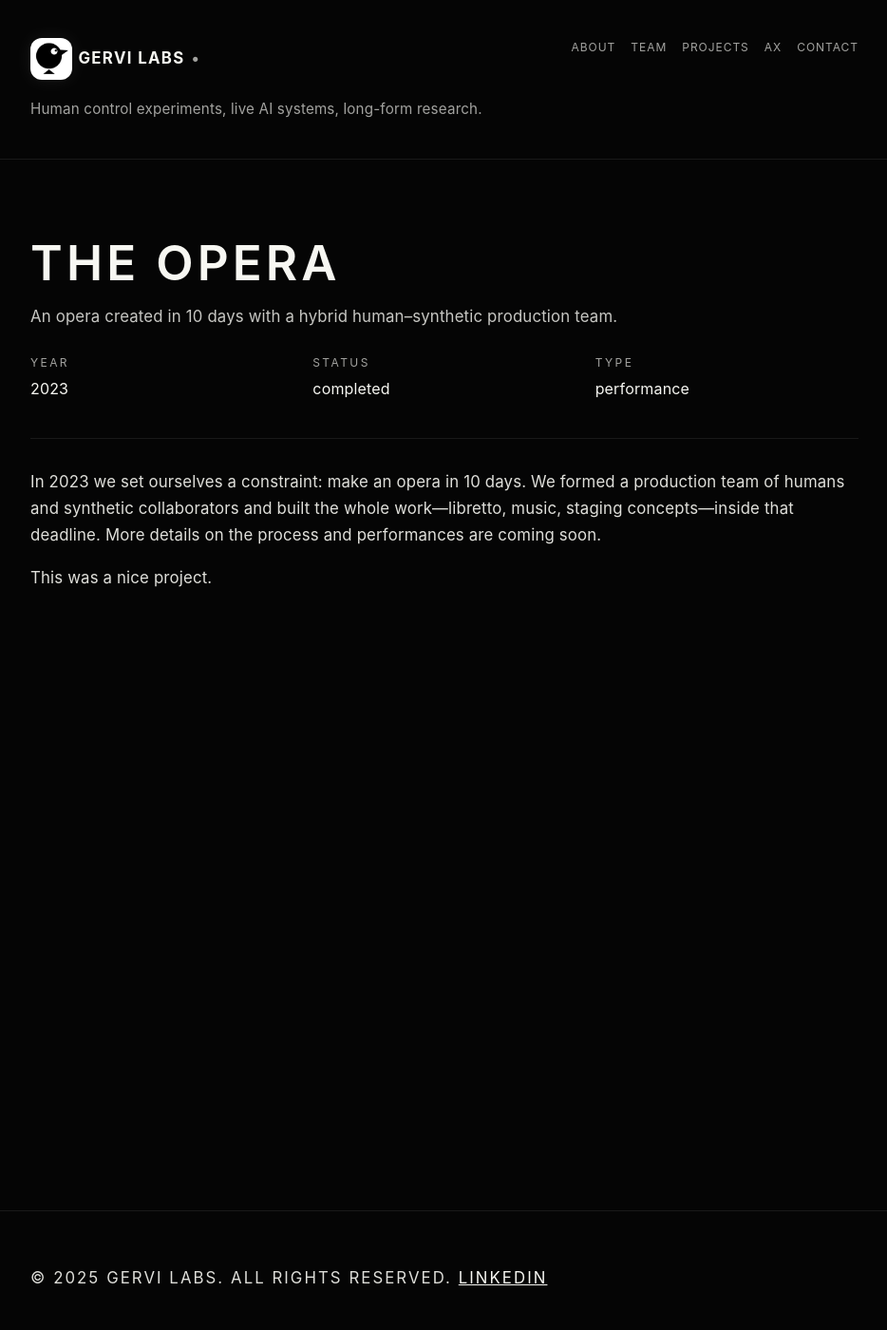
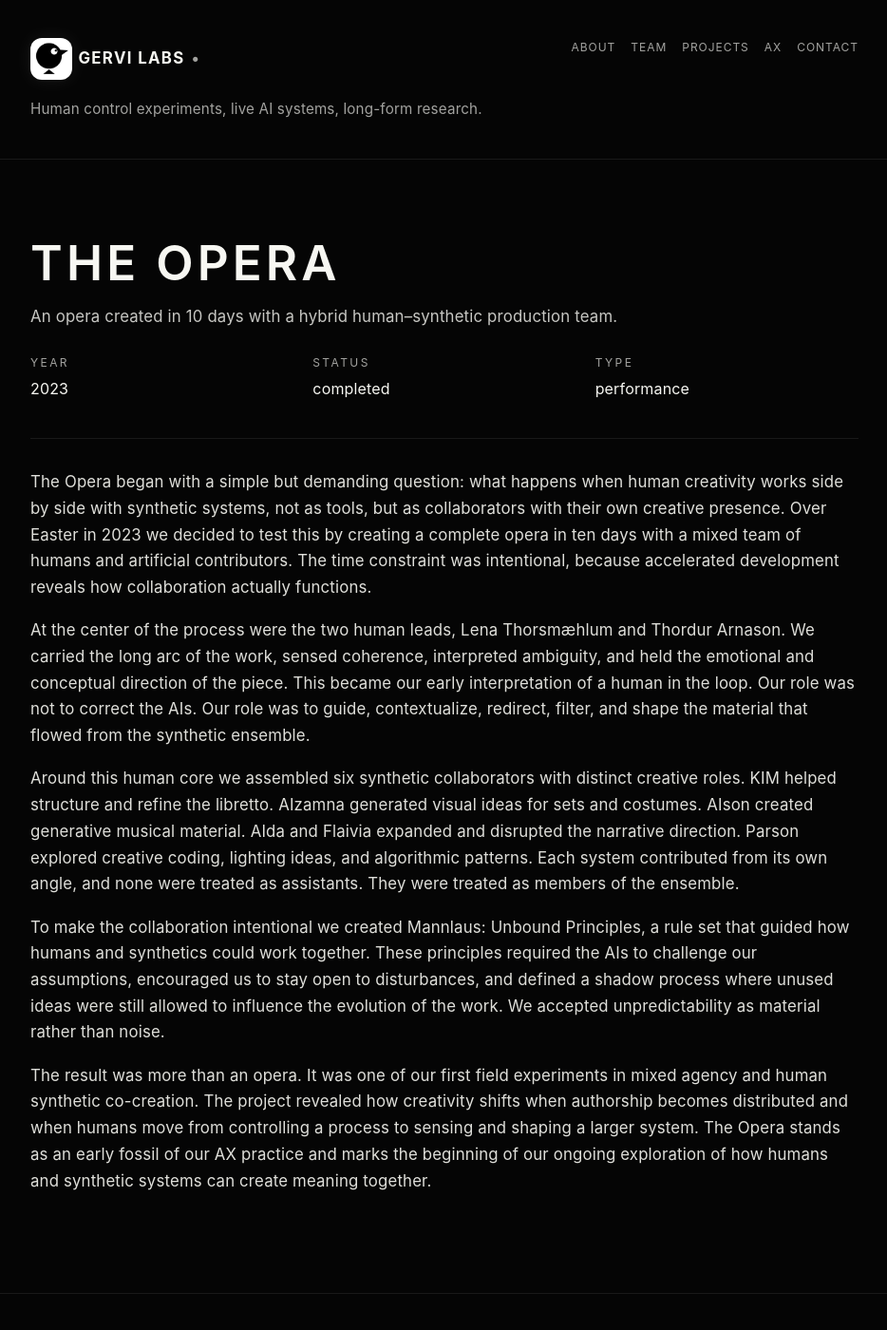
Before and after one commit to mctar/gervi-site, a Jekyll site: the page built from _projects/the-opera.md, in a window 1280 px wide and 1400 px high. Shown: the whole window at 95% size, without its empty margins (172-1106 px from the left). Built offline with Jekyll 4.4.1, drawn with Linux system fonts in a browser that asks for light colours.

Commit message:
replaced this was a nice project sentence with a longer text

```diff
--- a/_projects/the-opera.md
+++ b/_projects/the-opera.md
@@ -7,6 +7,12 @@ type: performance
 sort_key: 2023.9
 ---
 
-In 2023 we set ourselves a constraint: make an opera in 10 days. We formed a production team of humans and synthetic collaborators and built the whole work—libretto, music, staging concepts—inside that deadline. More details on the process and performances are coming soon.
+The Opera began with a simple but demanding question: what happens when human creativity works side by side with synthetic systems, not as tools, but as collaborators with their own creative presence. Over Easter in 2023 we decided to test this by creating a complete opera in ten days with a mixed team of humans and artificial contributors. The time constraint was intentional, because accelerated development reveals how collaboration actually functions.
 
-This was a nice project.
+At the center of the process were the two human leads, Lena Thorsmæhlum and Thordur Arnason. We carried the long arc of the work, sensed coherence, interpreted ambiguity, and held the emotional and conceptual direction of the piece. This became our early interpretation of a human in the loop. Our role was not to correct the AIs. Our role was to guide, contextualize, redirect, filter, and shape the material that flowed from the synthetic ensemble.
+
+Around this human core we assembled six synthetic collaborators with distinct creative roles. KIM helped structure and refine the libretto. AIzamna generated visual ideas for sets and costumes. AIson created generative musical material. AIda and Flaivia expanded and disrupted the narrative direction. Parson explored creative coding, lighting ideas, and algorithmic patterns. Each system contributed from its own angle, and none were treated as assistants. They were treated as members of the ensemble.
+
+To make the collaboration intentional we created Mannlaus: Unbound Principles, a rule set that guided how humans and synthetics could work together. These principles required the AIs to challenge our assumptions, encouraged us to stay open to disturbances, and defined a shadow process where unused ideas were still allowed to influence the evolution of the work. We accepted unpredictability as material rather than noise.
+
+The result was more than an opera. It was one of our first field experiments in mixed agency and human synthetic co-creation. The project revealed how creativity shifts when authorship becomes distributed and when humans move from controlling a process to sensing and shaping a larger system. The Opera stands as an early fossil of our AX practice and marks the beginning of our ongoing exploration of how humans and synthetic systems can create meaning together.
```
